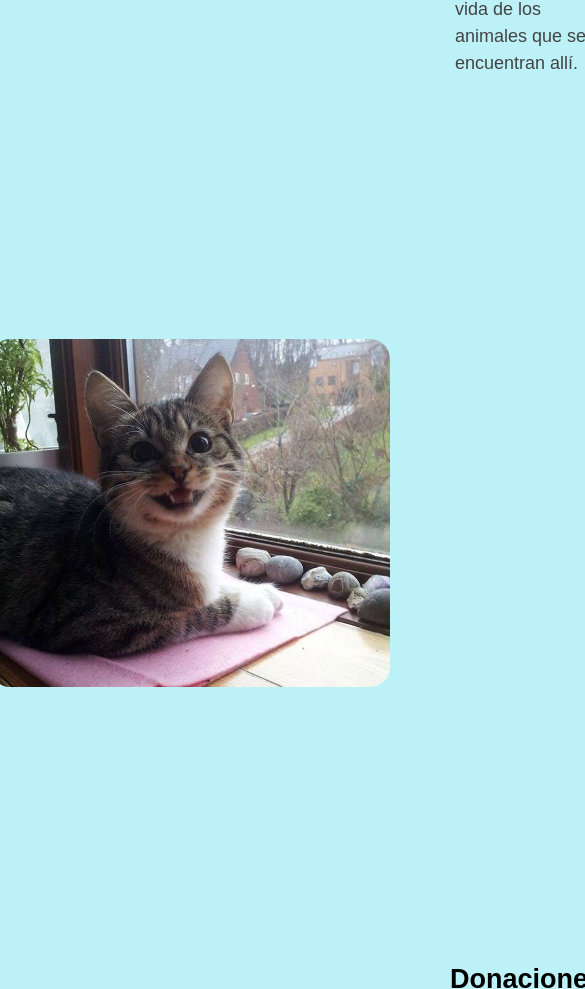
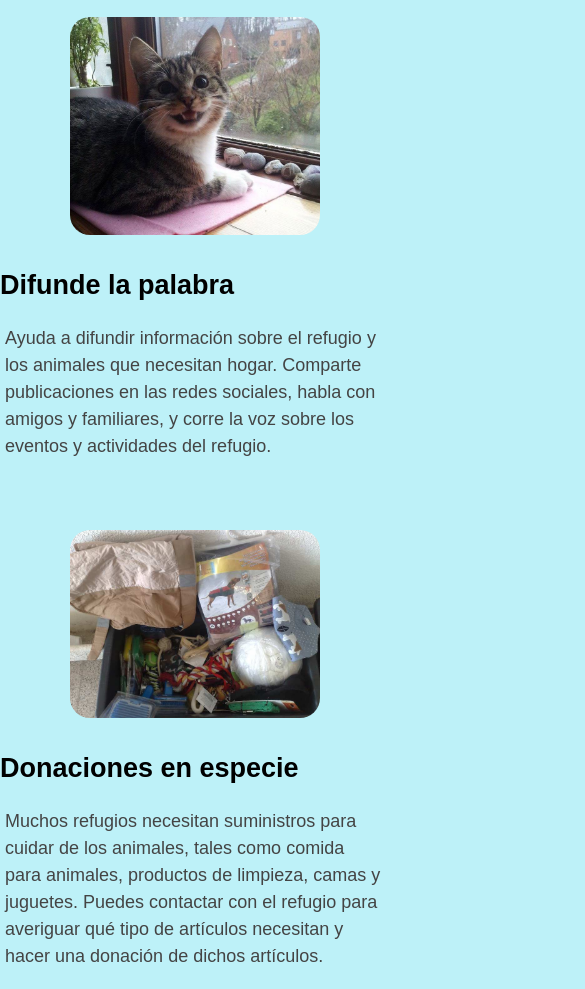
Before and after one commit to angelluchocontreras/Proyecto-El-Refugio-terminado-2, a plain HTML site: page pages/ayudanos.html in a window 390 px wide. Shown: the part 1011-2000 px from the top of the page, 585 px wide, since content can reach past the window. Drawn offline with Linux system fonts and the light colour scheme.

Commit message:
agregando media a la pagina ayudar

```diff
--- a/css/style.css
+++ b/css/style.css
@@ -1021,8 +1021,33 @@ color: #000;}
       width: 90%;
       padding: 10px;
 
-    }}
+    }
+  /* main-ayudanos */
+  .banner-1 {
+    flex-direction: column;
+  }
 
+  .banner-2 {
+    flex-direction: column;
+  }
+
+  .banner-1 img, .banner-2 img {
+    width: 250px;
+    margin: 0;
+    padding: 0;
+
+  }
+
+  .banner-text-1, .banner-text-2 {
+    max-width: 100%;
+    text-align: left;
+    padding: 0;
+    margin: 0;
+
+  }
+
+
+}
     @media(max-width: 480px) {
     /* Estilos para header */
 
@@ -1088,10 +1113,6 @@ color: #000;}
     }
 
 
-
-    .container-donaciones{
-
-    }
     /* ayudanos */
     .testimonial {
       width: 100%;
```
